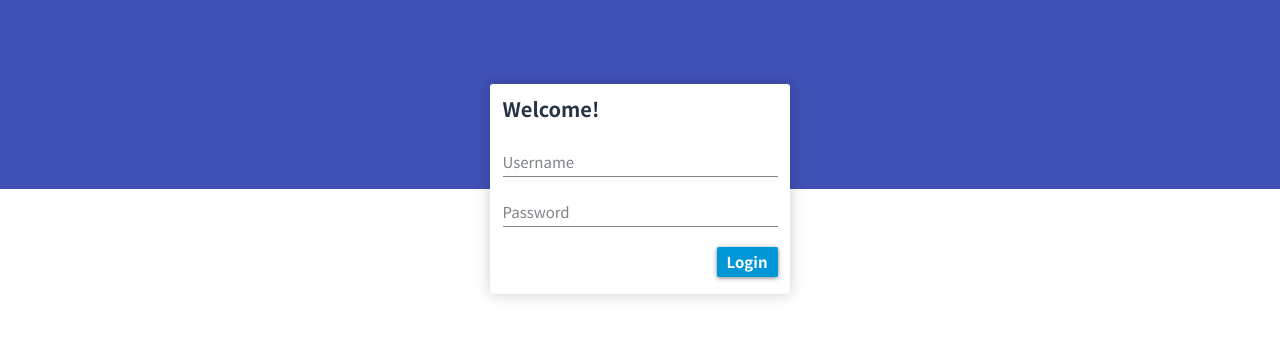
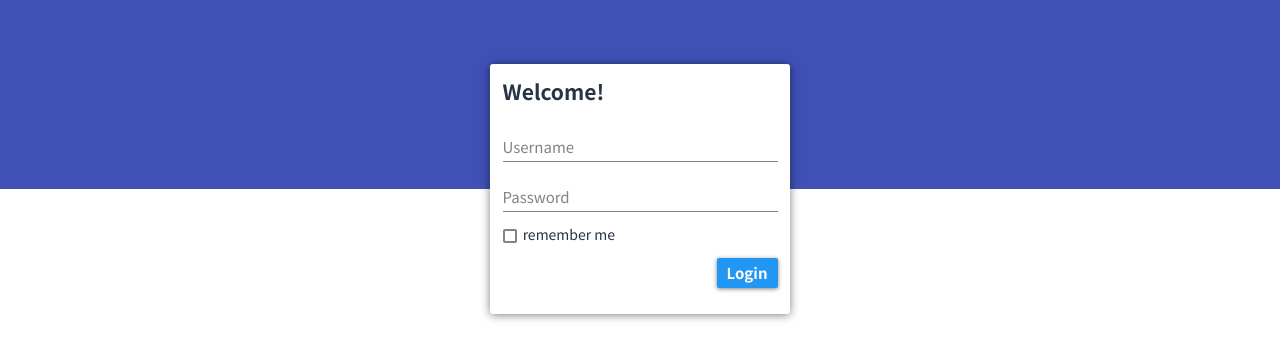
Before and after one commit to sunho/fws, an Angular app in the folder public/: page / in a window 1280 px wide. Shown: the part 131-490 px from the top of the page. Built offline with nearby package versions, Linux system fonts and the light colour scheme.

Commit message:
Add checkbox

```diff
--- a/public/src/app/core/components/login-form/login-form.component.html
+++ b/public/src/app/core/components/login-form/login-form.component.html
@@ -10,6 +10,8 @@
       </div>
       <div class="login-form__body__remember">
         <label class="form--checklabel">
+          <input type="checkbox">
+          <span> remember me</span>
         </label>
       </div>
       <div class="login-form__body__submit">
--- a/public/src/app/core/components/login-form/login-form.component.scss
+++ b/public/src/app/core/components/login-form/login-form.component.scss
@@ -1,18 +1,18 @@
 @import "mixins";
 @import "components";
 
-$login-form-heading-height: 5rem;
+$login-form-heading-height: 5.5rem;
 $login-form-padding: 1.25rem;
 
 .login-form {
-	height: 21rem;
+	height: 25rem;
 	width: 30rem;
 
 	overflow: hidden;
 
-	background: #fff;
+	background: $color-white;
 
-	box-shadow: 0 0 1.5rem rgba(0, 0, 0, .2);
+	box-shadow: 0 .1rem 1rem $color-shadow;
 	border-radius: .3rem;
 
 	&__heading {
@@ -22,9 +22,9 @@ $login-form-padding: 1.25rem;
 		padding-left: $login-form-padding;
 
 		font-weight: 600;
-		font-size: 2rem;
+		font-size: $font-size * 1.4;
 
-		color: #263446;
+		color: $color-black;
 	}
 
 	&__body {
@@ -39,8 +39,12 @@ $login-form-padding: 1.25rem;
 			}
 		}
 
+		&__remember {
+			margin-top: 1.5rem;
+		}
+
 		&__submit {
-			margin-top: 2rem;
+			margin-top: 1.5rem;
 			float: right;
 		}
 	}
--- a/public/src/app/sass/_base.scss
+++ b/public/src/app/sass/_base.scss
@@ -1,4 +1,4 @@
-$font-family: 'Noto Sans KR', sans-serif;
+@import "variables";
 
 *,
 *::before,
--- a/public/src/app/sass/_components.scss
+++ b/public/src/app/sass/_components.scss
@@ -2,43 +2,109 @@
 @import "variables";
 @import "mixins";
 
-.form--control{
+.form--control {
 	font-family: $font-family;
 	&[type="text"],
 	&[type="password"] {
 		display: block;
 		width: 100%;
-		height: $input-height;
+		height: $form-text-height;
 
 		font-size: $font-size;
+		color: $color-black;
 
 		outline: none;
 		border: none;
-		border-bottom: 1px solid #7F8489;
+		border-bottom: $form-text-border solid $color-gray;
 
 		@include placeholder {
 			font-weight: 500;
-			color: #7F8489;
+			color: $color-gray;
 		}
 	}
 
 	&[type="button"],
 	&[type="submit"] {
-		font-size: $font-size;
 		position: relative;
 		display: inline-block;
+		padding: 0 $form-button-h-padding;
+		height: $form-button-height;
+
 		border: none;
-		padding: 0 1rem;
+		outline: none;
+		border-radius: $form-button-radius;
+
 		vertical-align: middle;
-		outline: none;
-		border-radius: .2rem;
-		height: 3rem;
-		color: white;
-		font-weight: 700;
-		background: #0097D6;
-		box-shadow: 0 .1rem .4rem rgba(0, 0, 0, .5);
+		font-size: $font-size;
+		font-weight: $form-button-font-weight;
+
+		color: $color-white;
+		background: $color-skyblue;
+		box-shadow: 0 .1rem .4rem $color-shadow;
 	 }
  }
 
 .form--checklabel {
+	color: $color-black;
+	display: inline-block;
+	position: relative;
+
+	font-size: $form-checklabel-font-size;
+	line-height: $form-checklabel-font-size;
+
+	cursor: pointer;
+	user-select: none;
+
+	& > input {
+		position: absolute;
+		display: block;
+		width: $form-checklabel-size;
+		height: $form-checklabel-size;
+		left: 0;
+		top: 0;
+
+		appearance: none;
+		outline: none;
+		opacity: 0;
+		z-index: -1;
+	}
+
+	& > span::before {
+		display: inline-block;
+		width: $form-checklabel-size;
+		height: $form-checklabel-size;
+		margin-right: $form-checklabel-spacing;
+
+		content: "";
+		border: solid $form-checklabel-border $color-gray;
+		border-radius: $form-checklabel-radius;
+
+		vertical-align: middle;
+	}
+
+	& > input:checked + span::before {
+		border-color: $color-skyblue;
+		background-color: $color-skyblue;
+	}
+
+
+	& > span::after {
+		display: inline-block;
+		position: absolute;
+		top: 0;
+		left: 0;
+		width: .5rem;
+		height: .8rem;
+
+		content: "";
+		border: solid .2rem transparent;
+		border-left: none;
+		border-top: none;
+
+		transform: translate(.5rem, .4rem) rotate(45deg);
+	}
+
+	& > input:checked + span::after {
+		border-color: $color-white;
+	}
 }
--- a/public/src/app/sass/_variables.scss
+++ b/public/src/app/sass/_variables.scss
@@ -1,3 +1,23 @@
+$font-family: 'Noto Sans KR', sans-serif;
 $font-size: 1.5rem;
 
-$input-height: 3rem;
+$color-gray: #7F8489;
+$color-black: #263446;
+$color-skyblue: #2196f3;
+$color-skyblue-2: #0097D6;
+$color-white: #fff;
+$color-shadow: rgba(#000, 0.5);
+
+$form-text-height: 3rem;
+$form-text-border: .1rem;
+
+$form-button-height: 3rem;
+$form-button-radius: .2rem;
+$form-button-h-padding: 1rem;
+$form-button-font-weight: 700;
+
+$form-checklabel-size: 1.4rem;
+$form-checklabel-border: .2rem;
+$form-checklabel-radius: .2rem;
+$form-checklabel-spacing: .3rem;
+$form-checklabel-font-size: 1.4rem;
```
